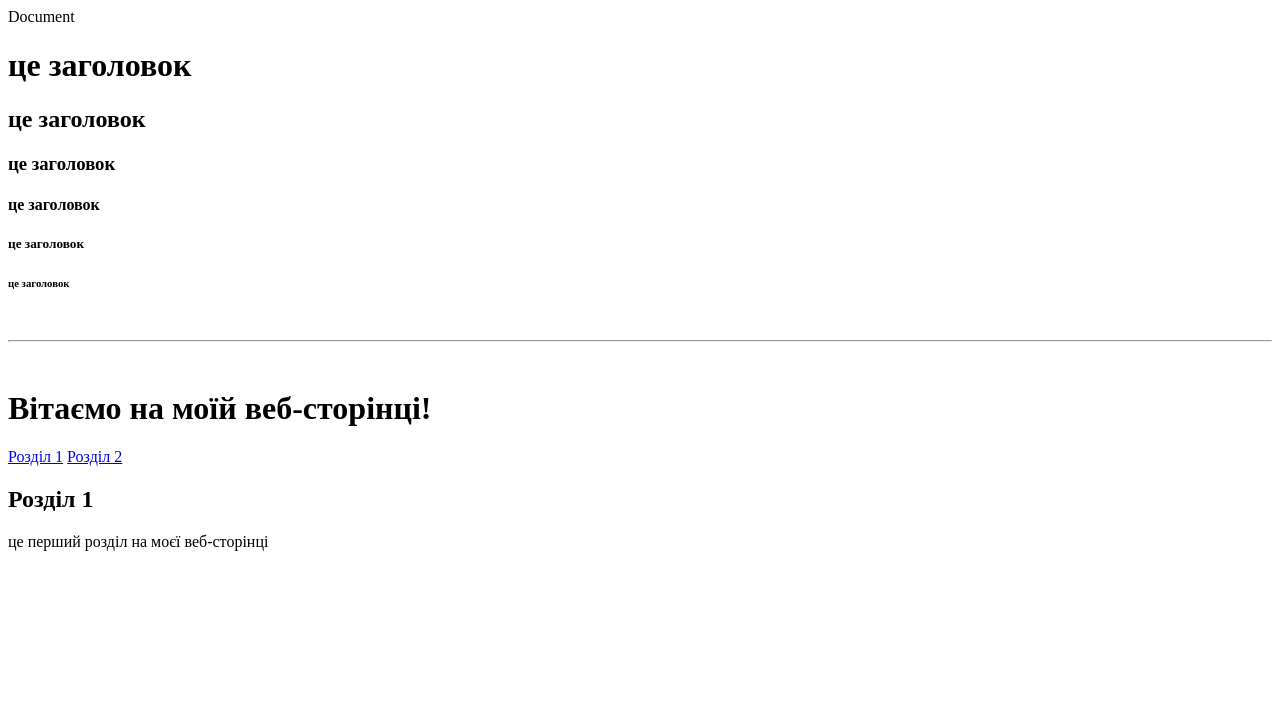
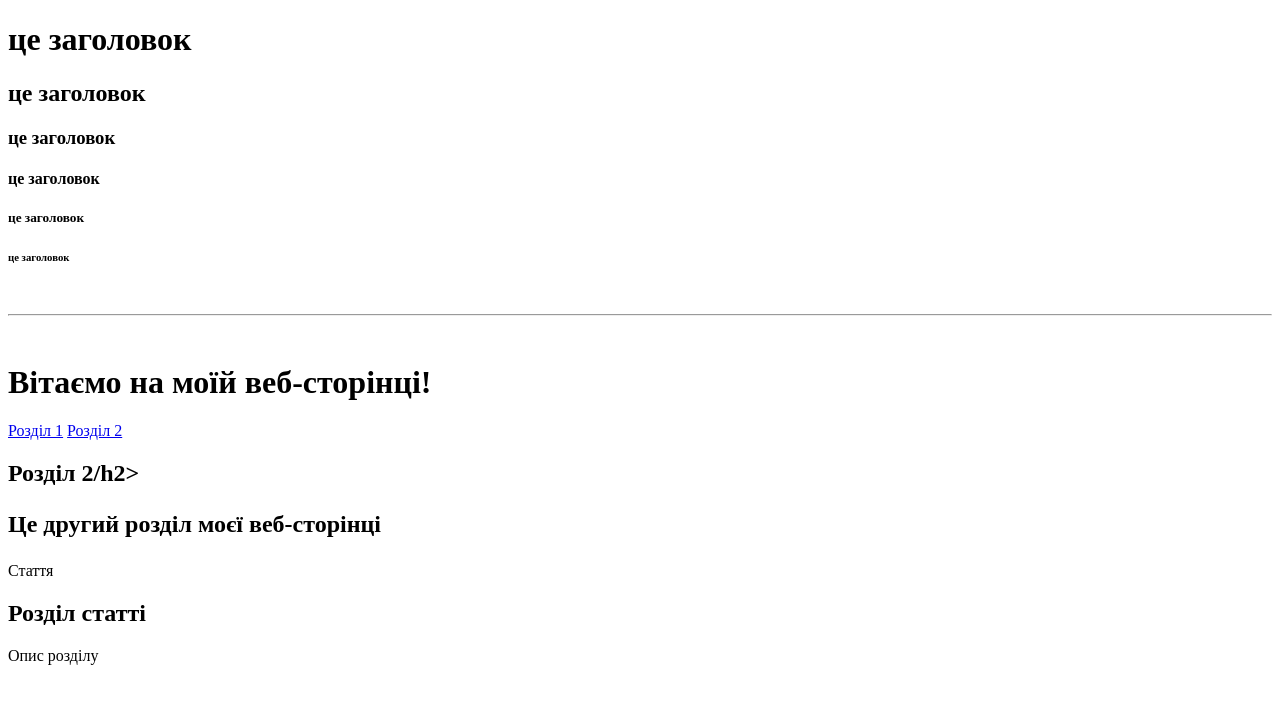
Before and after one commit to AntonVarchuk/project-1, a plain HTML site: page index.html in a window 1280 px wide. Drawn offline with Linux system fonts and the light colour scheme.

Commit message:
почав робити опис статты

```diff
--- a/index.html
+++ b/index.html
@@ -1,7 +1,7 @@
 <!DOCTYPE html>
-<html lang="en"
+<html lang="en"></html>
 <head>
- <meta charset="UTF-8"
+ <meta charset="UTF-8" >
  <title>Document</title>
 </head>
 <body>
@@ -25,6 +25,15 @@
 
 <main>
     <section id="section">
-        <h2>Розділ 1</h2>
-        <p>це перший розділ на моєї веб-сторінці</p>
+        <h2>Розділ 2/h2>
+        <p>Це другий розділ моєї веб-сторінці</p>
     </section>
+
+    <article>
+        <header> Стаття</header>
+
+        <section id="section2">
+        <h2>Розділ статті</h2>
+        <p>Опис розділу</p>
+      </section>
+    </article>
```
